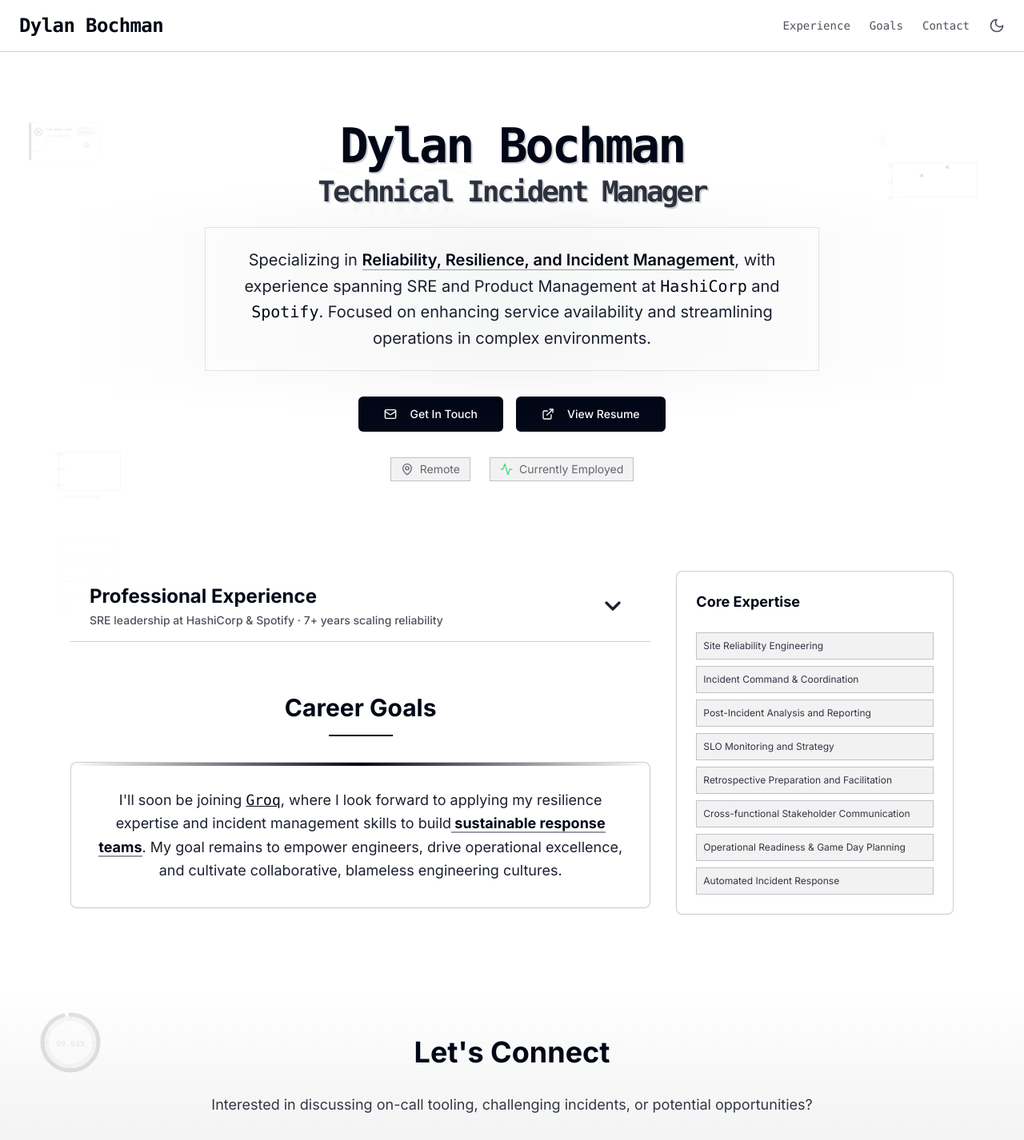
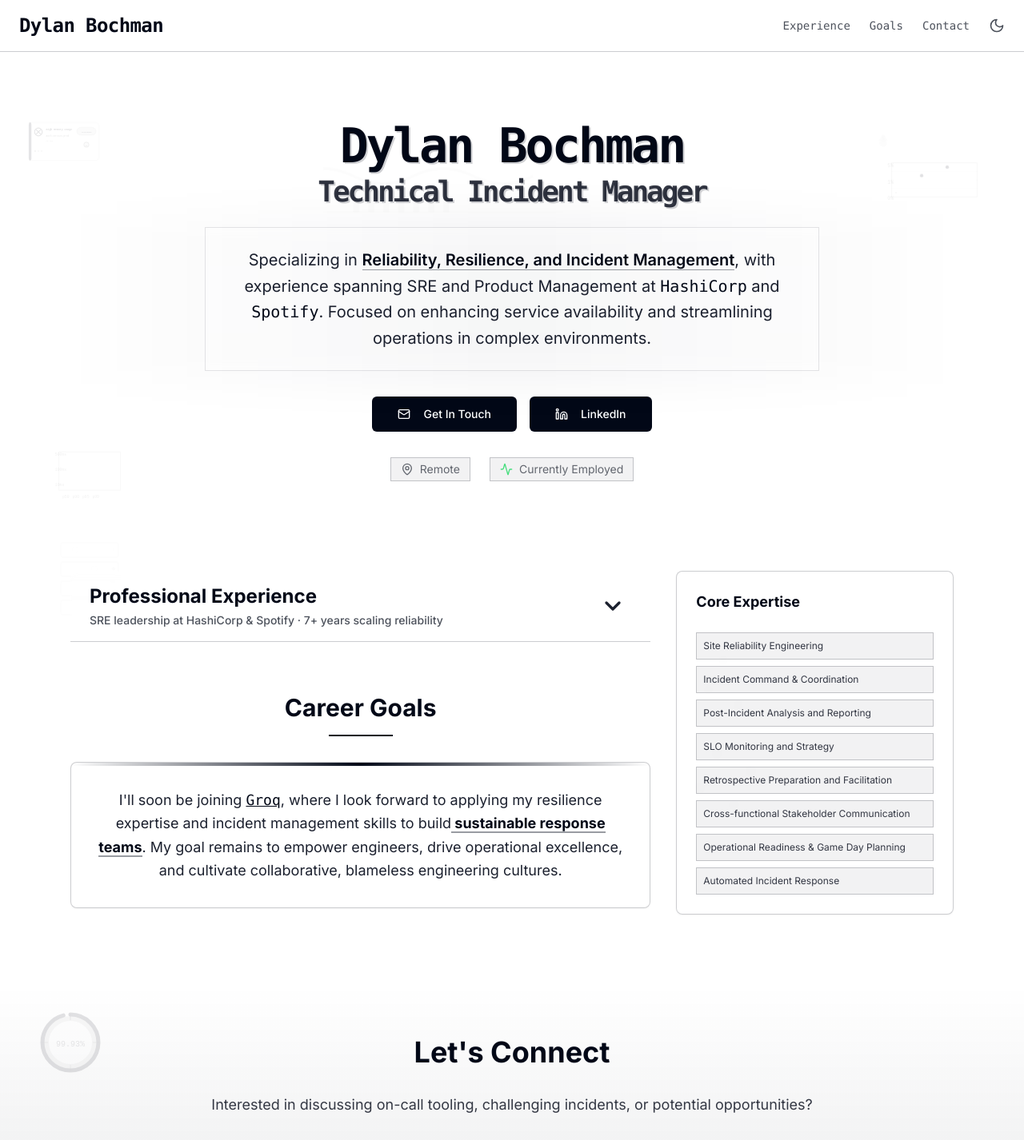
Before and after one commit to Dbochman/personal-website, a React (Vite) app: page / in a window 1280 px wide. Shown: the top 1426 px of the page at 80% size. Built offline with nearby package versions, Linux system fonts and the light colour scheme.

Commit message:
Refactor: Replace resume buttons with LinkedIn button
Replaced "View Resume" buttons with a LinkedIn button linking to the specified profile and updated the "Email Me" button text to "Request Resume".

```diff
--- a/src/components/sections/ContactSection.tsx
+++ b/src/components/sections/ContactSection.tsx
@@ -1,7 +1,7 @@
 
 import React from 'react';
 import { Button } from "@/components/ui/button";
-import { Mail, ExternalLink } from "lucide-react";
+import { Mail, Linkedin } from "lucide-react";
 import SloGauge from "@/components/icons/SloGauge";
 import UptimeTimeline from "@/components/icons/UptimeTimeline";
 
@@ -29,13 +29,13 @@ const ContactSection = () => {
           <a href="mailto:dylanbochman@gmail.com">
             <Button size="lg" className="bg-foreground text-background hover:bg-foreground/90 transition-all transform hover:scale-105 font-medium">
               <Mail className="w-4 h-4 mr-2" />
-              Email Me
+              Request Resume
             </Button>
           </a>
-          <a href="/DylanBochmanResume.pdf" target="_blank" rel="noopener noreferrer">
+          <a href="https://www.linkedin.com/in/dbochman/" target="_blank" rel="noopener noreferrer">
             <Button size="lg" className="bg-foreground text-background hover:bg-foreground/90 transition-all transform hover:scale-105 font-medium">
-              <ExternalLink className="w-4 h-4 mr-2" />
-              View Resume
+              <Linkedin className="w-4 h-4 mr-2" />
+              LinkedIn
             </Button>
           </a>
         </div>
--- a/src/components/sections/HeroSection.tsx
+++ b/src/components/sections/HeroSection.tsx
@@ -1,7 +1,7 @@
 
 import React from 'react';
 import { Button } from "@/components/ui/button";
-import { Mail, ExternalLink, MapPin, Activity } from "lucide-react";
+import { Mail, Linkedin, MapPin, Activity } from "lucide-react";
 import SloGauge from "@/components/icons/SloGauge";
 import ErrorRateChart from "@/components/icons/ErrorRateChart";
 import LatencyHistogram from "@/components/icons/LatencyHistogram";
@@ -62,10 +62,10 @@ const HeroSection = () => {
                 Get In Touch
               </Button>
             </a>
-            <a href="/DylanBochmanResume.pdf" target="_blank" rel="noopener noreferrer">
+            <a href="https://www.linkedin.com/in/dbochman/" target="_blank" rel="noopener noreferrer">
               <Button size="lg" className="bg-foreground text-background hover:bg-foreground/90 hover-lift font-medium">
-                <ExternalLink className="w-4 h-4 mr-2" />
-                View Resume
+                <Linkedin className="w-4 h-4 mr-2" />
+                LinkedIn
               </Button>
             </a>
           </div>
```
